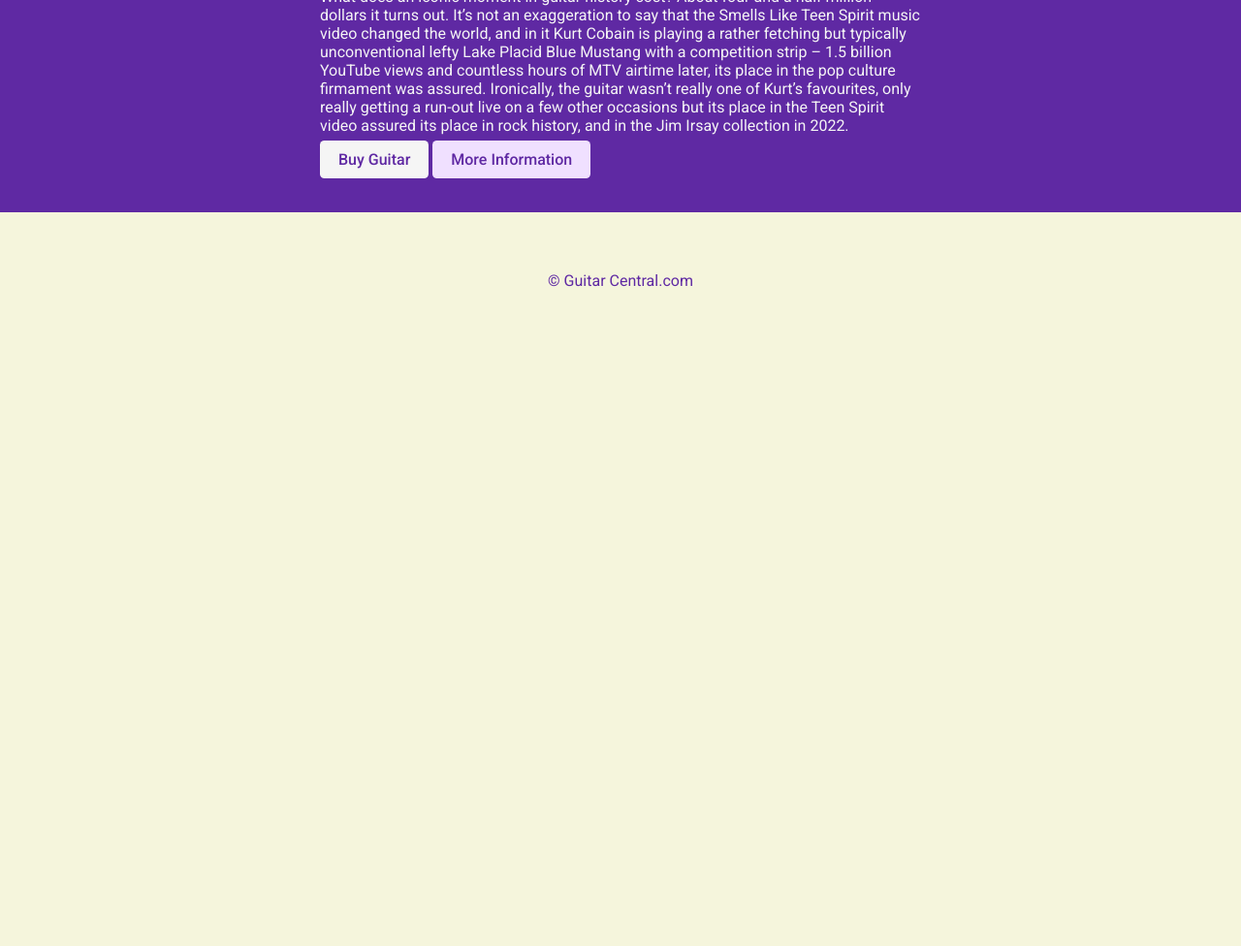
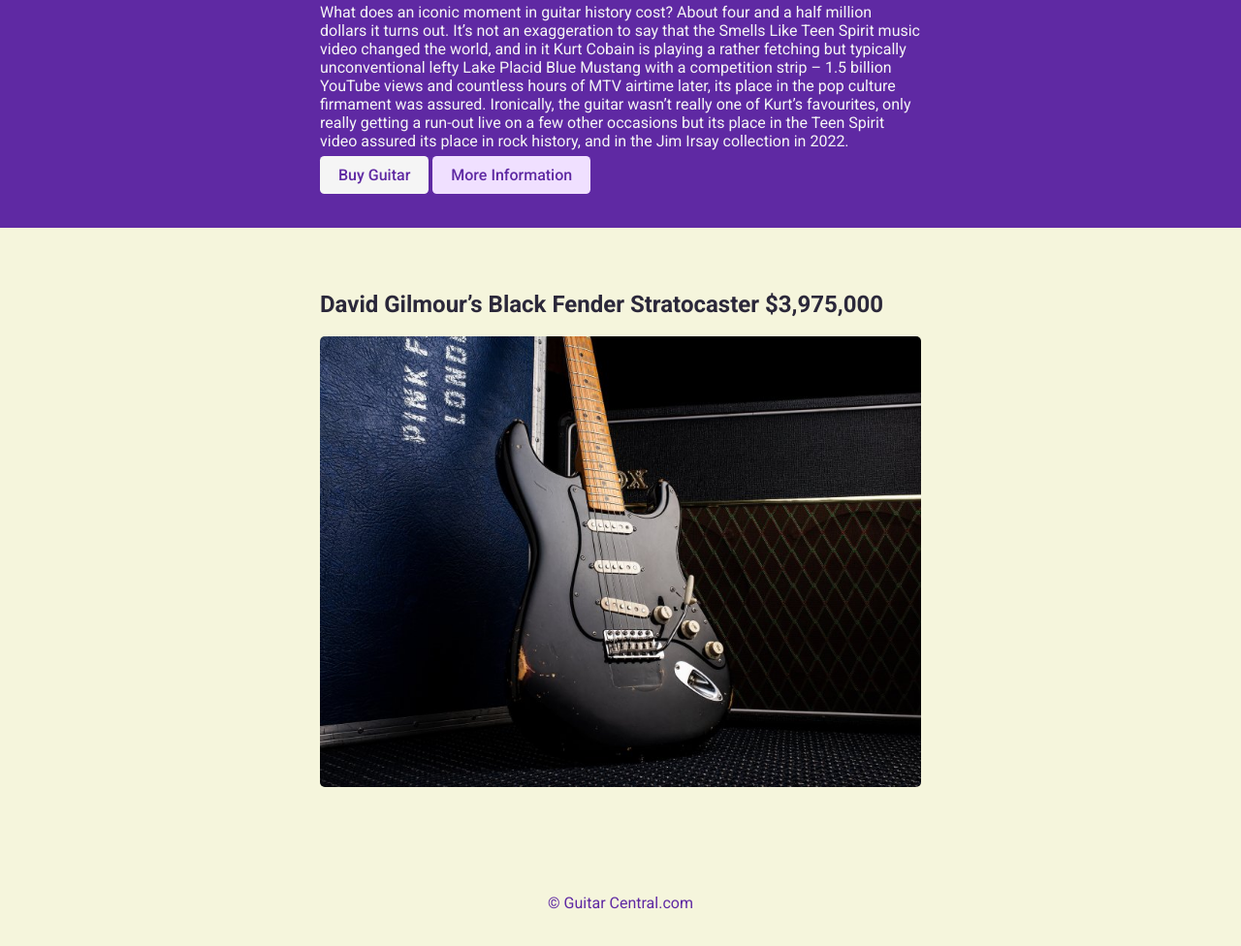
Before and after one commit to JuliantheMaestro/Expensive-Guitar-Website, a plain HTML site: page Code/index.html in a window 1280 px wide. Shown: the part 1426-2402 px from the top of the page at 97% size. Before the commit the page ends 1786 px from the top, so only its background shows below. Drawn offline with Linux system fonts and the light colour scheme.

Commit message:
Started creating section 3, added image and div

```diff
--- a/Code/index.html
+++ b/Code/index.html
@@ -60,6 +60,15 @@
             </div>
         </section>
 
+
+        <section class="section-three">
+            <div class="container">
+                <h2>David Gilmour’s Black Fender Stratocaster $3,975,000</h2>
+                <img src="/imgs/David-Gilmour.jpg" class="third-image" alt="Expensive black electric guitar">
+
+            </div>
+        </section>
+
     </main>
 
     <footer>
--- a/Code/styles.css
+++ b/Code/styles.css
@@ -10,7 +10,7 @@ body {
 
 h1 {
     color:whitesmoke;
-    font-size: 36px;
+    font-size: 50px;
     margin: 0;
 }
 
@@ -101,3 +101,8 @@ footer {
     height: 200px;
     border-radius: 5px;
 }
+
+.third-image {
+    width: 100%;
+    border-radius: 5px;
+}
```
